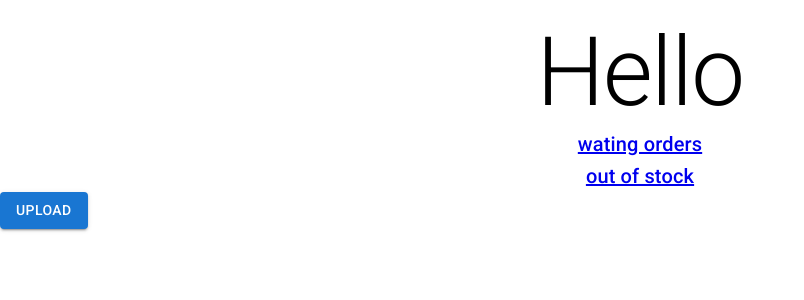
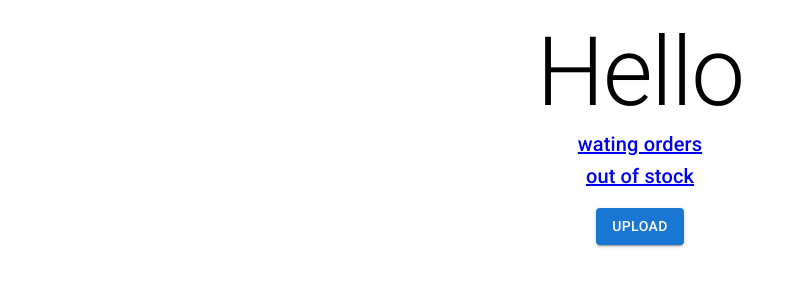
Before and after one commit to 1hakusai1/cloud-pos, a React (Create React App) app in the folder cloud-pos-front/: page / in a window 1280 px wide. Shown: the top 300 px of the page, without its empty margins (0-804 px from the left). Built offline with nearby package versions, Linux system fonts and the light colour scheme.

Commit message:
ボタンを中央寄せ

```diff
--- a/cloud-pos-front/src/page/Home.tsx
+++ b/cloud-pos-front/src/page/Home.tsx
@@ -1,4 +1,5 @@
 import { Typography } from "@mui/material"
+import { Box } from "@mui/system"
 import { Link } from "react-router-dom"
 import { OrderCSVImportButton } from "../component/OrderCSVImportButton"
 
@@ -12,7 +13,9 @@ export const Home = () => {
             <Link to={"/outofstock"}>
                 <Typography variant="h6" textAlign={"center"}>out of stock</Typography>
             </Link>
-            <OrderCSVImportButton />
+            <Box textAlign="center" mt={2}>
+                <OrderCSVImportButton />
+            </Box>
         </>
     )
 }
```
